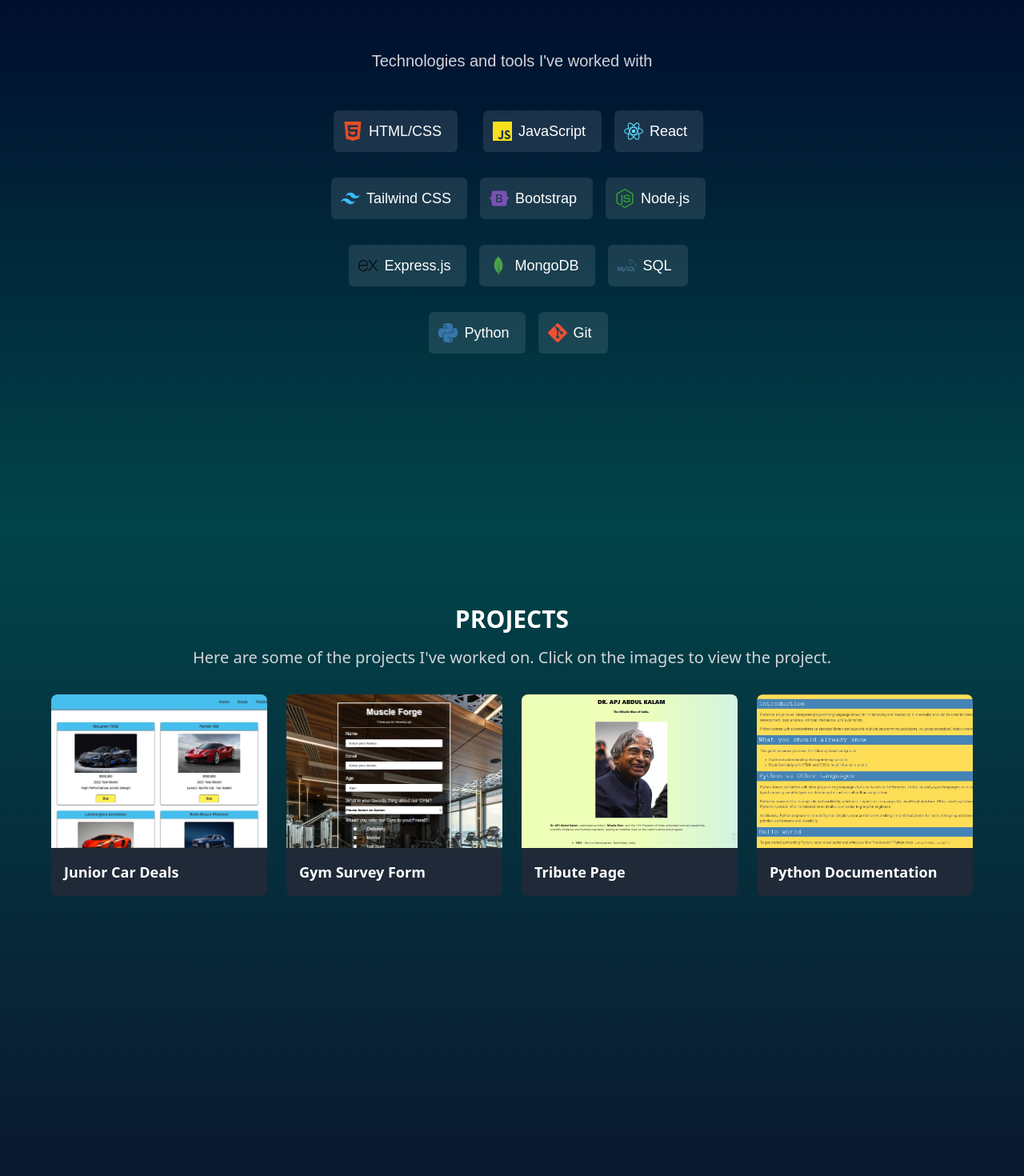
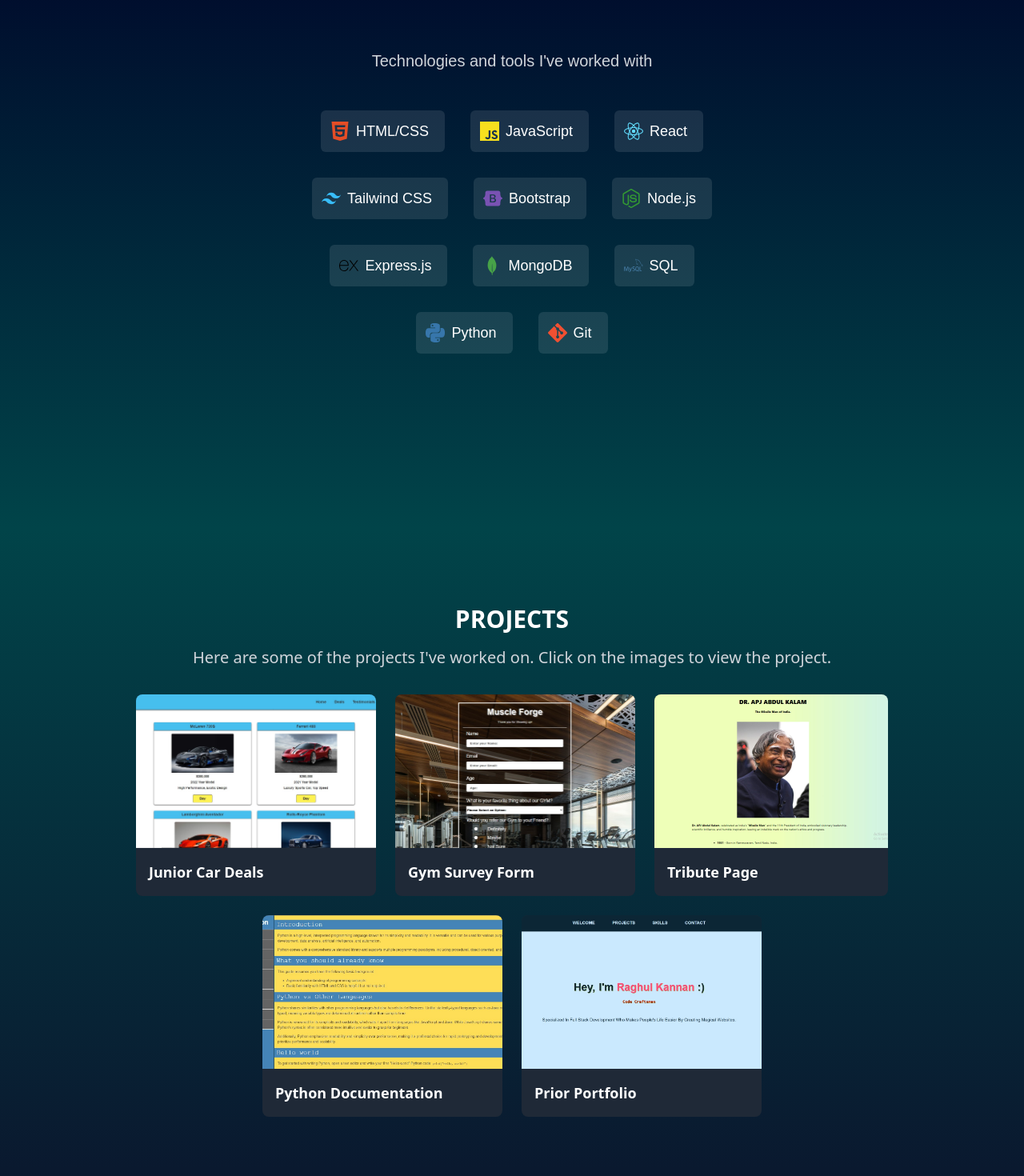
Before and after one commit to Raghulkannan005/Raghulkannan005.github.io, a React (Vite) app: page / in a window 1280 px wide. Shown: the part 940-2410 px from the top of the page at 80% size. Built offline with nearby package versions, Linux system fonts and the light colour scheme; a web font is replaced by a local one.

Commit message:
fixes in the front end

```diff
--- a/src/Components/about.jsx
+++ b/src/Components/about.jsx
@@ -4,11 +4,11 @@
 const About = () => {
     const { darkMode } = useTheme();
     return (
-        <div className={`min-h-screen w-full p-20 flex flex-col justify-center items-center ${darkMode ? 'bg-gradient-to-b from-[#000328] to-[#014449]' : 'bg-gradient-to-b from-[#657cff] to-[#98d4d8]'}`} id="about">
+        <div className={`min-h-screen w-full p-4 flex flex-col justify-center items-center ${darkMode ? 'bg-gradient-to-b from-[#000328] to-[#014449]' : 'bg-gradient-to-b from-[#657cff] to-[#98d4d8]'}`} id="about">
             <p className={`${darkMode ? 'text-gray-300' : 'text-gray-800'} font-rubi text-xl text-center mb-8`}>
                 Technologies and tools I&apos;ve worked with
             </p>
-            <div className="flex flex-wrap justify-center space-x-4 md:w-1/2">
+            <div className="flex flex-wrap justify-center md:w-1/2 w-full">
                 {skill.map((prop, index) => (
                     <div key={index}
                         className={`p-3 m-4 ${darkMode ? 'bg-white/10 text-white hover:shadow-cyan-500/50 hover:bg-white/20' : 'bg-gray-200 text-gray-800 hover:shadow-blue-800/50 hover:bg-gray-300'} rounded-md font-rubi flex text-center transition-all duration-50 ease-in-out hover:scale-110 hover:shadow-lg cursor-pointer`}>
--- a/src/Components/constants.js
+++ b/src/Components/constants.js
@@ -6,11 +6,13 @@
 const SurveyFormImage = `${BASE_URL}Media/Project_Preview/SurveyForm_Prev.jpg`;
 const TributePageImage = `${BASE_URL}Media/Project_Preview/TributePage_Preview.jpg`;
 const PythonDocImage = `${BASE_URL}Media/Project_Preview/PythonDocumentation_Preview.jpg`;
+const OldPortImage = `${BASE_URL}Media/Project_Preview/OldPortPrev.jpg`;
 
 const carDealLink = `${BASE_URL}Projects/CarDeal/Cardeal.html`;
 const surveyFormLink = `${BASE_URL}Projects/GSF/GymSurveyForm.html`;
 const tributePageLink = `${BASE_URL}Projects/Tribute/apj.html`;
 const pythonDocLink = `${BASE_URL}Projects/PyDoc/PythonDoc.html`;
+const OldPortfolioLink = `${BASE_URL}Projects/Old Portfolio/OldPort.html`;
 
 export const hero = {
     hi: ['Hi', 'Raghul Kannan'],
@@ -32,6 +34,7 @@
 ];
 
 export const projects = [
+
     {
         name: "Junior Car Deals",
         link: carDealLink,
@@ -55,5 +58,11 @@
         link: pythonDocLink,
         image: PythonDocImage,
         alt: "Python Documentation"
+    },
+    {
+        name: "Prior Portfolio",
+        link: OldPortfolioLink,
+        image: OldPortImage,
+        alt: "Old Portfolio"
     }
 ];
--- a/src/Components/hero.jsx
+++ b/src/Components/hero.jsx
@@ -11,7 +11,7 @@
 
             <div className={`${darkMode ? 'text-white' : 'text-gray-800'} font-bold font-signi w-full flex flex-col justify-center items-center mt-32 lg:w-1/2 lg:mt-0`}>
 
-                <span className={` animate-Gradient z-40 bg-clip-text text-5xl text-transparent text-center sm:h-16 lg:text-start w-3/4`}>Raghul Kannan</span>
+                <span className={`animate-Gradient z-40 bg-clip-text text-5xl text-transparent text-center xs:h-[70px] lg:text-start w-3/4`}>Raghul Kannan</span>
 
                 <span className="font-signi text-yellow-500 sm:mt-0 text-lg m-4 lg:text-start text-center w-3/4">CODE CRAFTSMAN</span>
                 <span className={`font-rubi ${darkMode ? 'text-white/40' : 'text-black/60'} text-lg m-4 lg:text-start text-center w-3/4`}>
@@ -19,7 +19,7 @@
                 </span>
             </div>
             <div className="flex justify-center items-center w-full lg:w-1/2">
-                <img src={`${BASE_URL}Media/Raghul/rag-3.jpg`} alt="Raghul's Image" className={` ${darkMode?'hover:bg-slate-300':'hover:bg-[#121a3b]'} hover:shadow-md hover:scale-110 transition duration-300 ease-in-out hover:shadow-blue-500 sm:h-64 h-52 rounded-xl`}/>
+                <img src={`${BASE_URL}Media/Raghul/rag-3.jpg`} alt="Raghul's Image" className={` ${darkMode?'hover:bg-slate-300':'hover:bg-[#121a3b]'} hover:shadow-md hover:scale-105 transition duration-300 ease-in-out hover:shadow-blue-500 sm:h-64 h-52 rounded-xl`}/>
             </div>
         </div>
     );
--- a/src/Components/navBar.jsx
+++ b/src/Components/navBar.jsx
@@ -27,7 +27,7 @@
 
     const Btns = (props) => {
         return (
-            <div className={`${darkMode ? 'text-white hover:bg-slate-300' : 'text-gray-900 hover:bg-[#95cafc]'} font-rubi font-bold text-2xl ml-10 text-center  cursor-pointer hover:scale-110 hover:text-darkBlue rounded-xl p-1 transition duration-300 ease-in-out hover:shadow-md hover:shadow-blue-500`} onClick={navClicked}>{props.navBtns}</div>
+            <div className={`${darkMode ? 'text-white hover:bg-slate-300' : 'text-gray-900 hover:bg-[#95cafc]'} font-rubi font-bold text-2xl ml-10 text-center  cursor-pointer hover:scale-110 hover:text-darkBlue rounded-xl p-1 transition duration-300 ease-in-out hover:shadow-md hover:shadow-blue-500 `} onClick={navClicked}>{props.navBtns}</div>
         )
     }
 
@@ -47,24 +47,24 @@
                     <Link to="projects" smooth={true} duration={500}><Btns navBtns="Project" /></Link>
                     <Link to="contact" smooth={true} duration={500}><Btns navBtns="Contact" /></Link>
                 </div>
-                <div className={`sm:hidden ${isActive ? 'flex' : 'hidden'} flex-col fixed top-20 right-0 bg-black/85 pr-8 gap-2 rounded-b-xl pb-8`}>
+                <div className={`sm:hidden ${isActive ? 'flex' : 'hidden'} flex-col fixed top-20 right-0 ${darkMode ? 'bg-black/85 ' : 'bg-gray-300/30'} pr-8 gap-2 rounded-b-xl pb-8`}>
                     <Link to="hero" smooth={true} duration={500}> <Btns navBtns="Home" />  </Link>
                     <Link to="about" smooth={true} duration={500}> <Btns navBtns="About" />  </Link>
                     <Link to="projects" smooth={true} duration={500}> <Btns navBtns="Project" />  </Link>
                     <Link to="contact" smooth={true} duration={500}> <Btns navBtns="Contact" />  </Link>
                 </div>
-                <h1 className="text-white sm:hidden mx-10 font-signi font-bold text-3xl">Portfolio</h1>
+                <h1 className={` ${darkMode ? 'text-white ' : 'text-black '} sm:hidden mx-10 font-signi font-bold text-3xl`}>Portfolio</h1>
                 <div className="flex">
                     <BiAdjust
                         onClick={toggleTheme}
-                        className={`${darkMode ? 'text-white/30 hover:text-white' : 'text-gray-800 hover:text-gray-300'} my-4 size-5 hover:scale-110 rounded-full h-12 w-12 py-3 transition duration-100 ease-in-out cursor-pointer`}
+                        className={`${darkMode ? 'text-white/30 hover:text-white' : 'text-gray-600 hover:text-gray-300'} my-4 size-5 hover:scale-110 rounded-full h-12 w-12 py-3 transition duration-100 ease-in-out cursor-pointer`}
                     />
                     {isMuted ?(
                         <IoVolumeMute onClick={() => {
                             const audio = document.querySelector('audio');
                             {isPlaying ? audio.pause(): audio.play()}
                             setMuted(!isMuted);
-                        }} className={` ${darkMode ? 'text-white/30 hover:text-white' : 'text-gray-800 hover:text-gray-300'} my-4 size-5 hover:scale-110 rounded-full h-12 w-12 py-3 transition duration-100 ease-in-out`}>
+                        }} className={` ${darkMode ? 'text-white/30 hover:text-white' : 'text-gray-600 hover:text-gray-300'} my-4 size-5 hover:scale-110 rounded-full h-12 w-12 py-3 transition duration-100 ease-in-out`}>
                         </IoVolumeMute>
                     ): (
                         <IoVolumeMediumSharp onClick={() => {
@@ -73,10 +73,10 @@
                             setMuted(!isMuted);
                             setPaused(true);
                             setPlaying(false);
-                        }}  className={` ${darkMode ? 'text-white/30 hover:text-white' : 'text-gray-800 hover:text-gray-300'} my-4 size-5 hover:scale-110 rounded-full h-12 w-12 py-3 transition duration-100 ease-in-out`}>
+                        }}  className={` ${darkMode ? 'text-white/30 hover:text-white' : 'text-gray-600 hover:text-gray-300'} my-4 size-5 hover:scale-110 rounded-full h-12 w-12 py-3 transition duration-100 ease-in-out`}>
                         </IoVolumeMediumSharp>
                     )  }
-                    <GiHamburgerMenu className="sm:hidden text-white/30 my-4 size-5 hover:text-white hover:scale-110 rounded-full h-12 w-12 py-2 transition duration-100 ease-in-out" onClick={toggleClass}></GiHamburgerMenu>
+                    <GiHamburgerMenu className={`sm:hidden  ${darkMode ? 'text-white/30 ' : 'text-gray-800 '}  my-4 size-5 hover:scale-110 rounded-full h-12 w-12 py-2 transition duration-100 ease-in-out`} onClick={toggleClass}></GiHamburgerMenu>
                 </div>
             </div>
         </nav>
--- a/src/Components/projects.jsx
+++ b/src/Components/projects.jsx
@@ -10,9 +10,9 @@
 			<p className={`${darkMode? 'text-gray-300' :'text-slate-950'} text-xl text-center mb-8`}>
 				Here are some of the projects I&apos;ve worked on. Click on the images to view the project.
 			</p>
-			<div className="flex flex-wrap justify-center gap-6">
+			<div className="flex flex-wrap justify-center mx-auto w-9/10 gap-6">
 				{projects.map((project, index) => (
-					<div key={index} className="bg-gray-800 rounded-lg overflow-hidden w-full max-w-[400px] md:w-[calc(50%-12px)] lg:w-[calc(25%-18px)]">
+					<div key={index} className="bg-gray-800 max-w-[300px] rounded-lg overflow-hidden">
 						<a href={project.link} target="_blank" className="block" rel="noopener noreferrer" aria-label={`View ${project.name} project`}>
 							<img src={project.image} alt={project.alt} className="w-full h-48 object-cover" />
 						</a>
--- a/tailwind.config.js
+++ b/tailwind.config.js
@@ -6,6 +6,9 @@
   ],
   theme: {
     extend: {
+      screens: {
+        'xs': '470px',
+      },
       animation: {
         fade: 'fadeInOut 1s ease-in-out infinite',
         Gradient: 'darkColorGradientChanger 1s ease-in-out infinite',
```
Also changed, not shown: src/Components/contact.jsx (+5 -5 lines), public/Media/Project_Preview/OldPortPrev.jpg (added).
